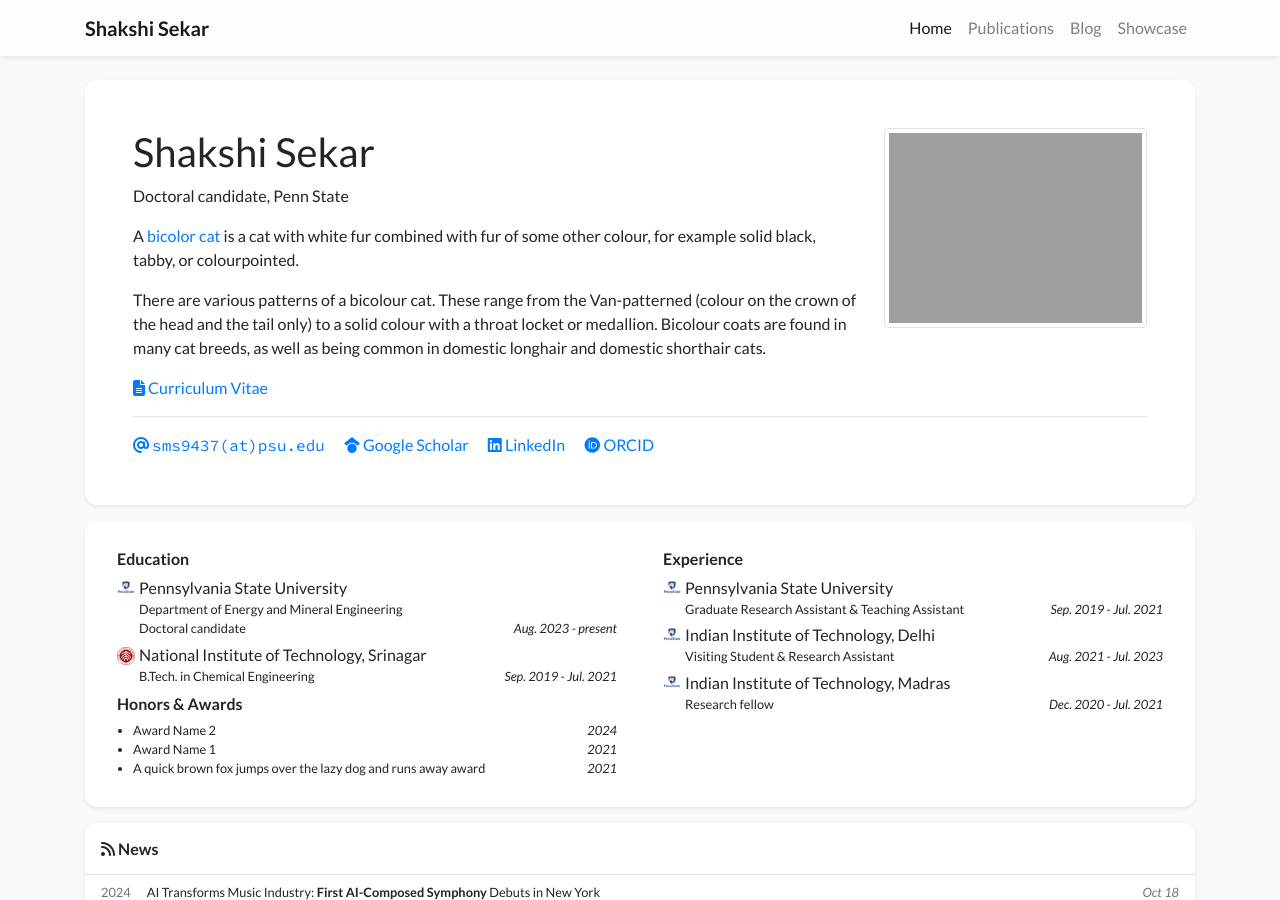
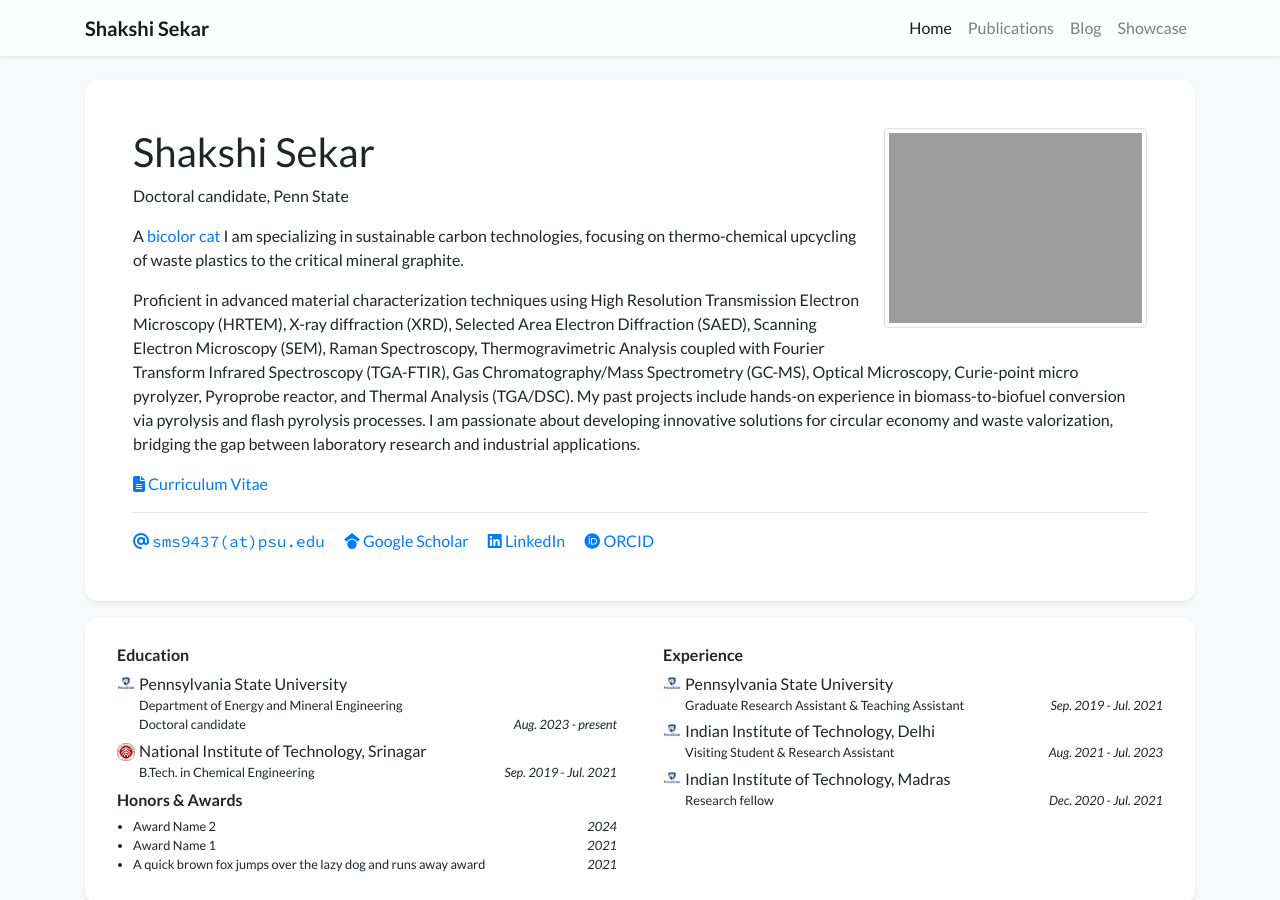
Before and after one commit to ShakshiSekar/ShakshiSekar.github.io, a Jekyll site: the page built from index.html, in a window 1280 px wide and 900 px high. Built offline with Jekyll 4.4.1, drawn with Linux system fonts in a browser that asks for light colours; nearby versions of some CDN libraries; a style sheet for code colours, icons or effects is not loaded.

Commit message:
profile.yml

```diff
--- a/_data/profile.yml
+++ b/_data/profile.yml
@@ -22,12 +22,12 @@ orcid: 0009-0000-8559-7907
 short_bio_text_justify: false
 short_bio: >-
   <p>
-    A <a href="https://en.wikipedia.org/wiki/Bicolor_cat" target="_blank">bicolor cat</a> is a cat with white fur combined with fur of some other colour, for example solid black, tabby, or colourpointed.
+    A <a href="https://en.wikipedia.org/wiki/Bicolor_cat" target="_blank">bicolor cat</a> I am specializing in sustainable carbon technologies, focusing on thermo-chemical upcycling of waste plastics to the critical mineral graphite.
   </p>
   <p>
-    There are various patterns of a bicolour cat. These range from the Van-patterned (colour on the crown of the head
-    and the tail only) to a solid colour with a throat locket or medallion. Bicolour coats are found in many cat breeds,
-    as well as being common in domestic longhair and domestic shorthair cats.
+    Proficient in advanced material characterization techniques using High Resolution Transmission Electron Microscopy (HRTEM), X-ray diffraction (XRD), Selected Area Electron Diffraction (SAED), Scanning Electron Microscopy (SEM), Raman Spectroscopy, Thermogravimetric Analysis coupled with Fourier Transform Infrared Spectroscopy (TGA-FTIR), Gas Chromatography/Mass Spectrometry (GC-MS), Optical Microscopy, Curie-point micro pyrolyzer, Pyroprobe reactor, and Thermal Analysis (TGA/DSC).
+    My past projects include hands-on experience in biomass-to-biofuel conversion via pyrolysis and flash pyrolysis processes.
+    I am passionate about developing innovative solutions for circular economy and waste valorization, bridging the gap between laboratory research and industrial applications.
   </p>
 
 portrait_url: /assets/images/photos/Sekar_Shakshi (1).jpg
```
